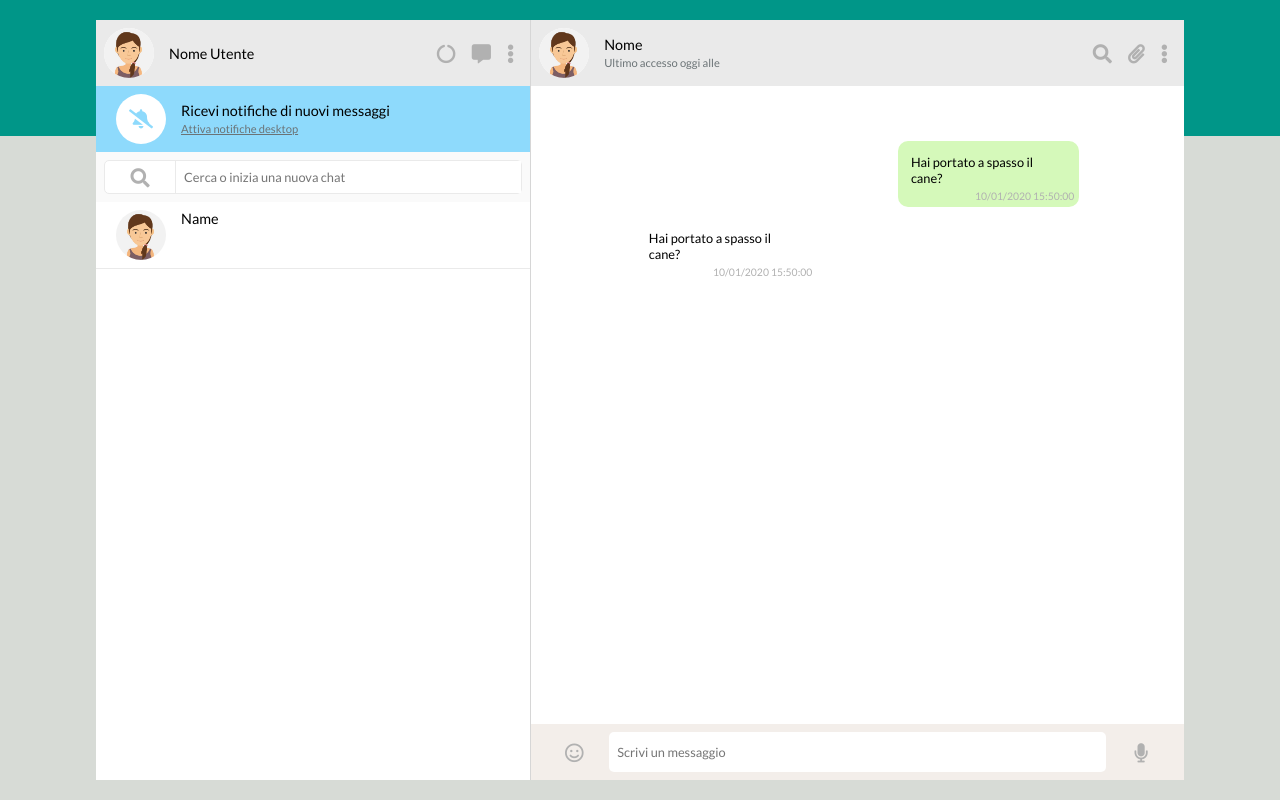
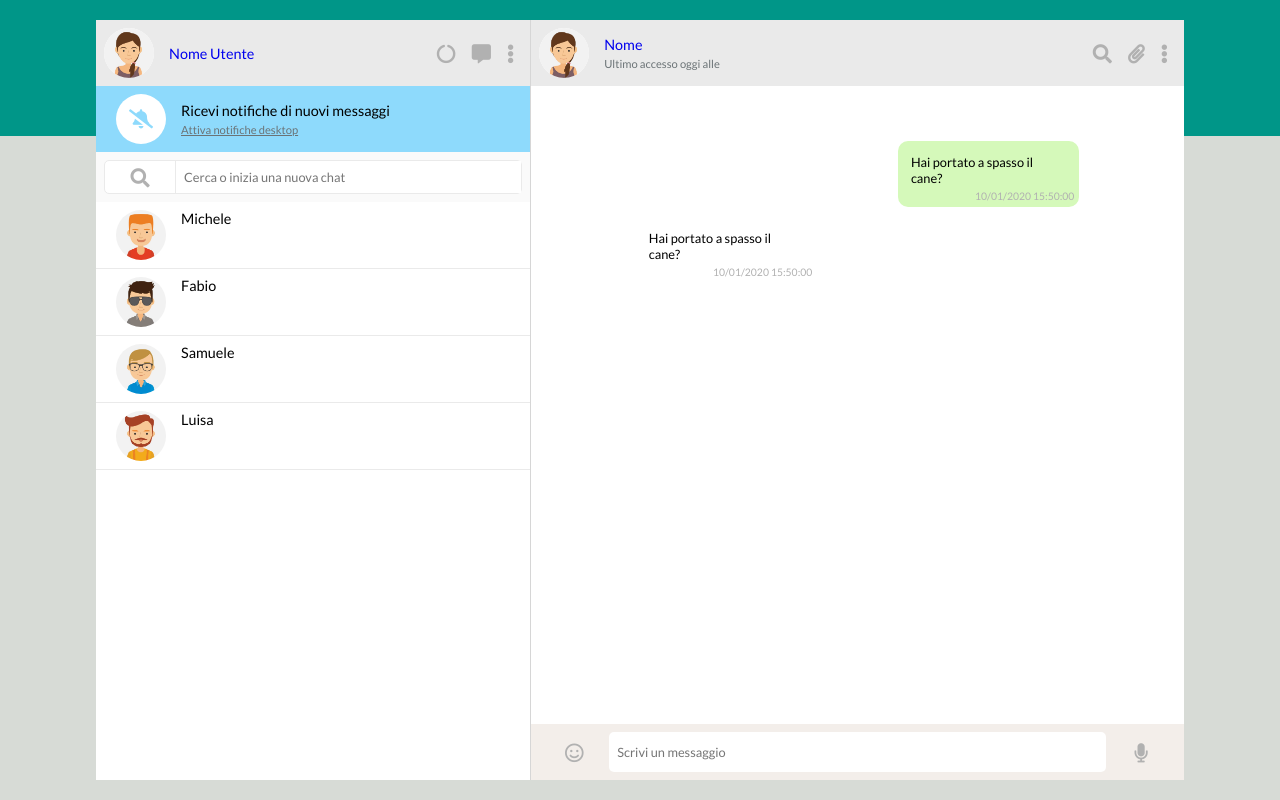
Before and after one commit to catanielena/vue-boolzapp, a plain HTML site: page index.html in a window 1280 px wide. Drawn offline with nearby package versions, Linux system fonts and the light colour scheme.

Commit message:
Add: contacts to list Refact: css

```diff
--- a/css/style.css
+++ b/css/style.css
@@ -4,11 +4,13 @@
     margin: 0;
     padding: 0;
 }
+
 /* typo */
 body, button, input {
     font-family: 'Lato', sans-serif;
     font-size: .9rem;
 }
+
 h6 {
     font-size: .9rem;
     font-weight: 500;
@@ -17,6 +19,7 @@ h6 {
 .text--sm {
     font-size: .7rem;
     color: var(--grey-100);
+    margin-top: .2rem;
 }
 /* button */
 button {
@@ -62,6 +65,14 @@ ul {
     list-style: none;
 }
 
+a {
+    cursor: pointer;
+}
+
+.text-decoration--none {
+    text-decoration: none;
+}
+
 input {
     border: none;
     font-size: .8rem;
@@ -82,6 +93,7 @@ input {
     margin-right: 15px;
     background-color: #fff;
     flex-shrink: 0;
+    padding: 0;
 }
 
 .circle--container img {
@@ -99,6 +111,7 @@ input {
     font-size: 1.2rem;
     text-align: center;
 }
+
 /* sidebar */
 .sidebar {
     height: calc(100vh - 40px);
@@ -106,6 +119,7 @@ input {
     display: flex;
     flex-direction: column;
 }
+
 .sidebar .btn {
     color: var(--grey-200);
 }
@@ -118,6 +132,7 @@ input {
 .sidebar__contacts {
     flex-grow: 1;
 }
+
 .icon-bell {
     background-color: #fff;
     color: var(--blue-700);
@@ -136,6 +151,7 @@ input {
     background-color: #fff;
     border: 1px solid var(--grey-700);
 }
+
 .search-bar__bar input {
     border: none;
     border-left: 1px solid var(--grey-700);
@@ -153,9 +169,10 @@ input {
     cursor: pointer;
 }
 
-.contacts__list li:hover {
+.sidebar__contacts li:hover {
     background-color: var(--grey-500);
 }
+
 /* main */
 main {
     height: calc(100vh - 40px);
@@ -176,6 +193,11 @@ main button {
     background-image: url(../img/mine.jpg);
 }
 
+.desk-alert__text {
+    display: flex;
+    flex-direction: column;
+}
+
 .message {
     max-width: 40%;
     padding: .8rem .3rem .3rem .8rem;
@@ -184,23 +206,28 @@ main button {
     font-size: .8rem;
     word-wrap: break-word;
 }
+
 .sent {
     align-self: flex-end;
     background-color: var(--green-600);
 }
+
 .message__text {
     margin-right: .8rem;
 }
+
 .received {
     align-self: flex-start;
     background-color: #fff;
 }
+
 .message__date {
     text-align: right;
     font-size: .65rem;
     color: var(--grey-200);
     margin-top: .3rem;
 }
+
 .chat__bottom-bar {
     display: grid;
     grid-template-columns: 70px auto 70px;
--- a/index.html
+++ b/index.html
@@ -22,10 +22,10 @@
                 <div class="sidebar__user top-bar">
                     <!-- user__profile -->
                     <div class="user__profile align--center">
-                        <div class="profile__img circle--container">
+                        <button class="profile__img circle--container">
                             <img src="img/avatar_io.jpg" alt="user-profile_img">
-                        </div>
-                        <span class="profile__name">Nome Utente</span>
+                        </button>
+                        <a href="#" class="profile__name text-decoration--none">Nome Utente</a>
                     </div>
                     <!-- /user__profile -->
                     <!-- user__btn -->
@@ -66,26 +66,24 @@
                 <!-- /sidebar__search-bar -->
                 <!-- sidebar__contacts -->
                 <ul class="sidebar__contacts">
-                    <li class="list-item">
-                        <div class="circle--container">
-                            <img src="img/avatar_io.jpg" alt="user-profile_img">
-                        </div>
-                        <span class="contact-name">Name</span>
+                    <li v-for="(contact, i) in contacts" :key="i">
+                        <button class="circle--container">
+                            <img v-bind:src="'img/avatar'+ contact.avatar + '.jpg'" :alt="contact.name">
+                        </button>
+                        <span class="contact-name">{{contact.name}}</span>
                     </li>
                 </ul>
-
                 <!-- /sidebar__contacts -->
             </div>
             <main class="chat">
                 <!-- chat__top-bar -->
                 <div class="chat__top-bar top-bar">
                     <div class="top-bar__contact align--center">
-                        <div class="circle--container">
+                        <button class="circle--container">
                             <img src="img/avatar_io.jpg" alt="user-profile_img">
-
-                        </div>
+                        </button>
                         <div class="desk-alert__text">
-                            <h6>Nome</h6>
+                            <a href="#" class="text-decoration--none">Nome</a>
                             <span class="text--sm">Ultimo accesso oggi alle</span>
                         </div>
                     </div>
```
Also changed, not shown: img/avatar_1.jpg (added), img/avatar_2.jpg (added), img/avatar_3.jpg (added), img/avatar_4.jpg (added).
